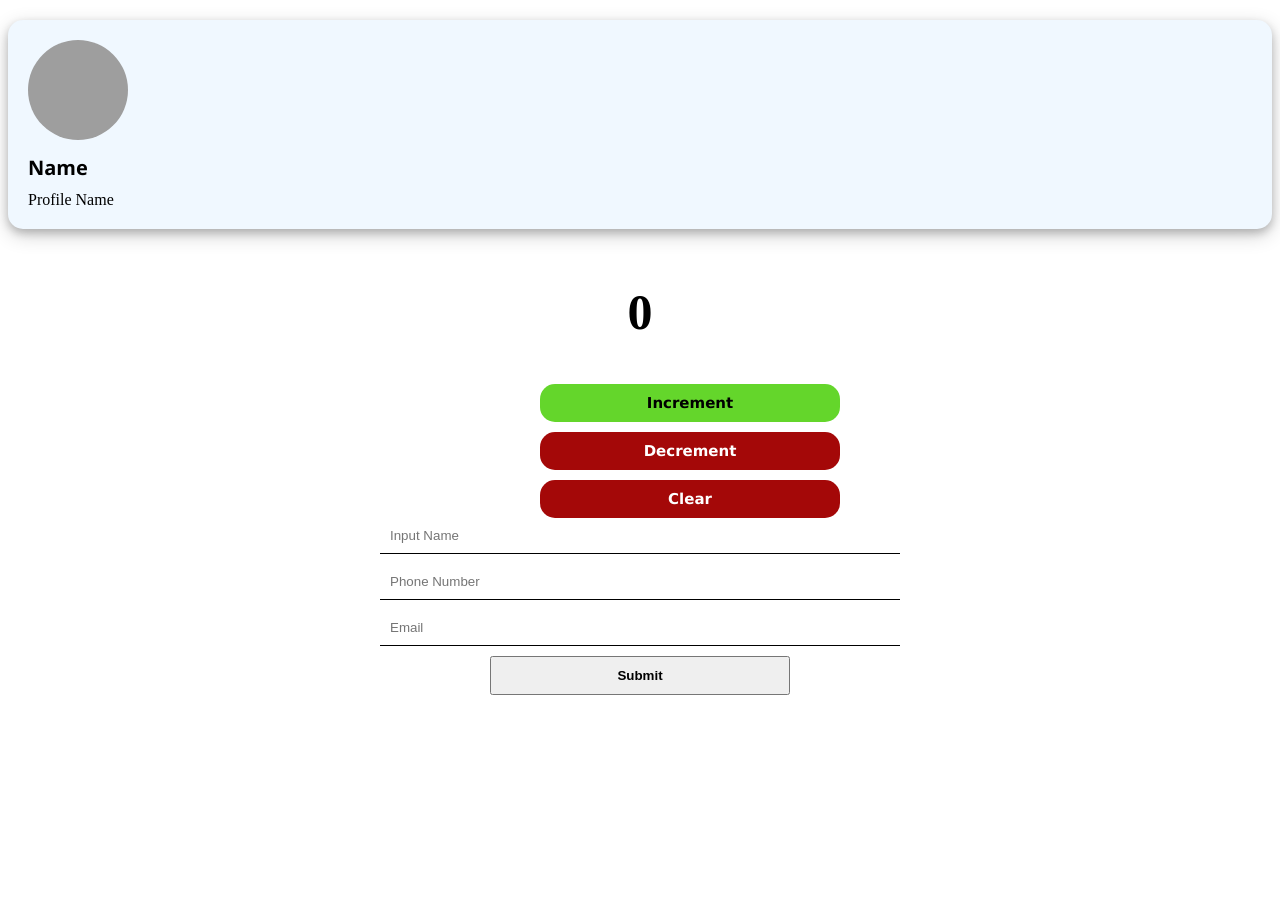
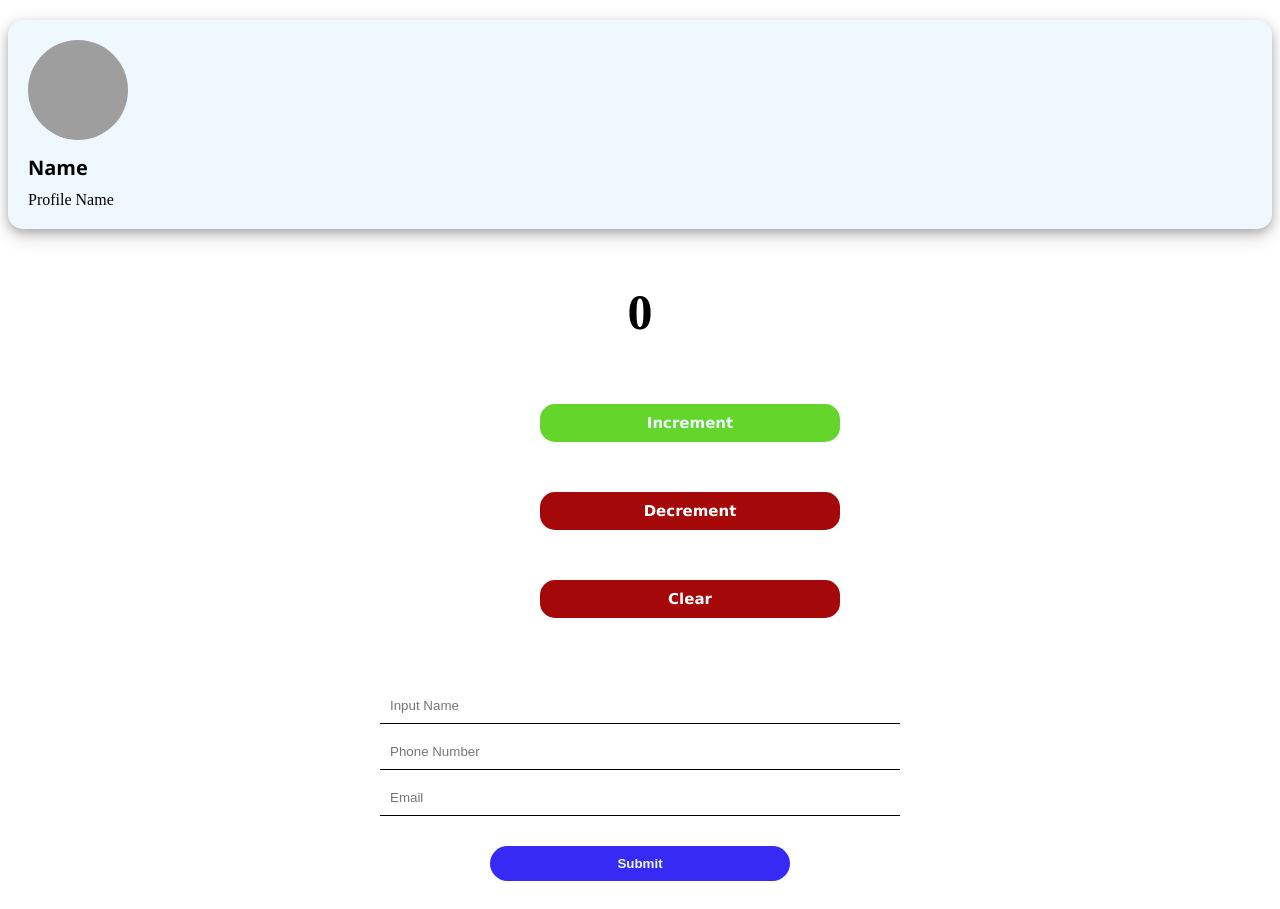
Before and after one commit to edememediong1/hello-app, a React (Create React App) app: page / in a window 1280 px wide. Before the commit the page ends 800 px from the top, so only its background shows below. Built offline with nearby package versions, Linux system fonts and the light colour scheme; grey boxes are pictures that could not be loaded.

Commit message:
form styling

```diff
--- a/src/index.css
+++ b/src/index.css
@@ -63,6 +63,7 @@ form{
   display:flex;
   flex-direction: column;
   gap: 10px;
+  margin-top: 50px;
 
 }
 
@@ -76,7 +77,11 @@ input{
 
 button{
   width: 300px;
-  margin: 0 auto;
+  margin: 20px auto;
   padding: 10px;
   font-weight: 600;
+  background-color: rgb(56, 42, 245);
+  color: aliceblue;
+  border: none;
+  border-radius: 20px;
 }
```
